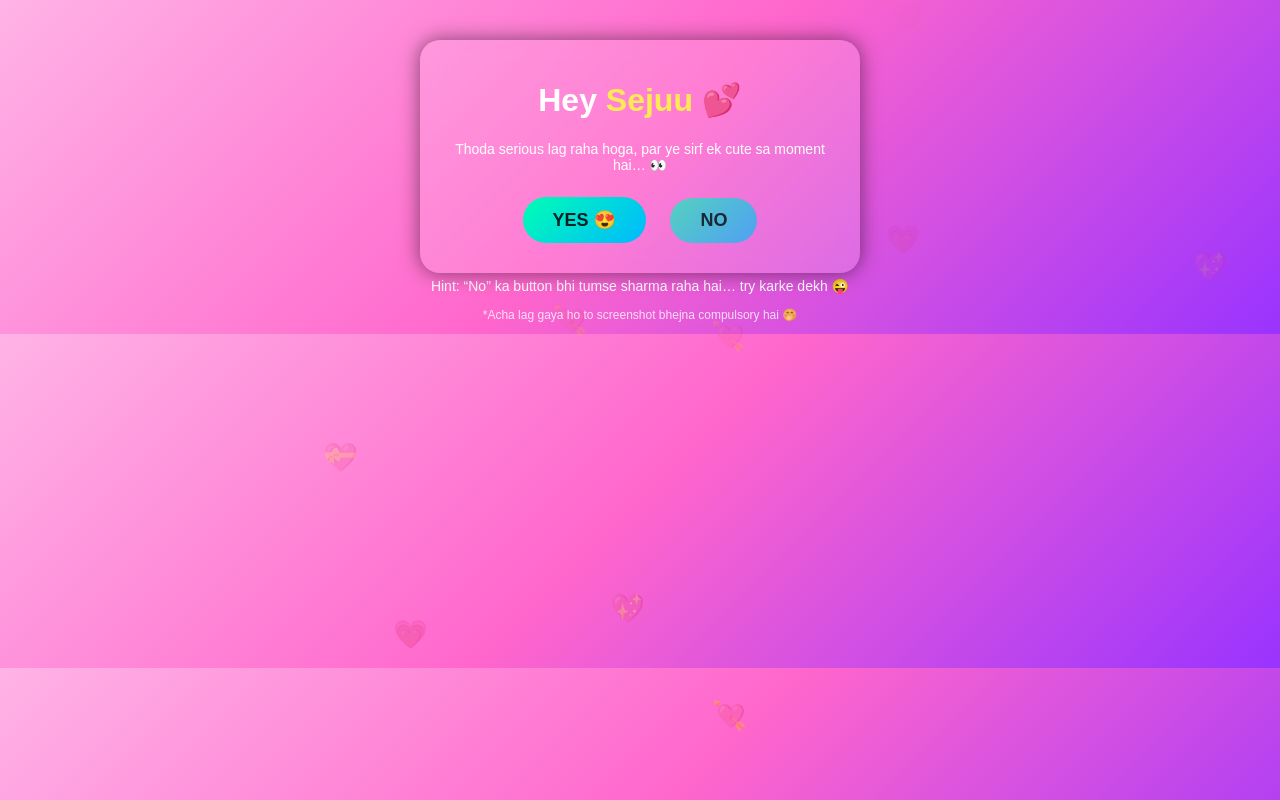
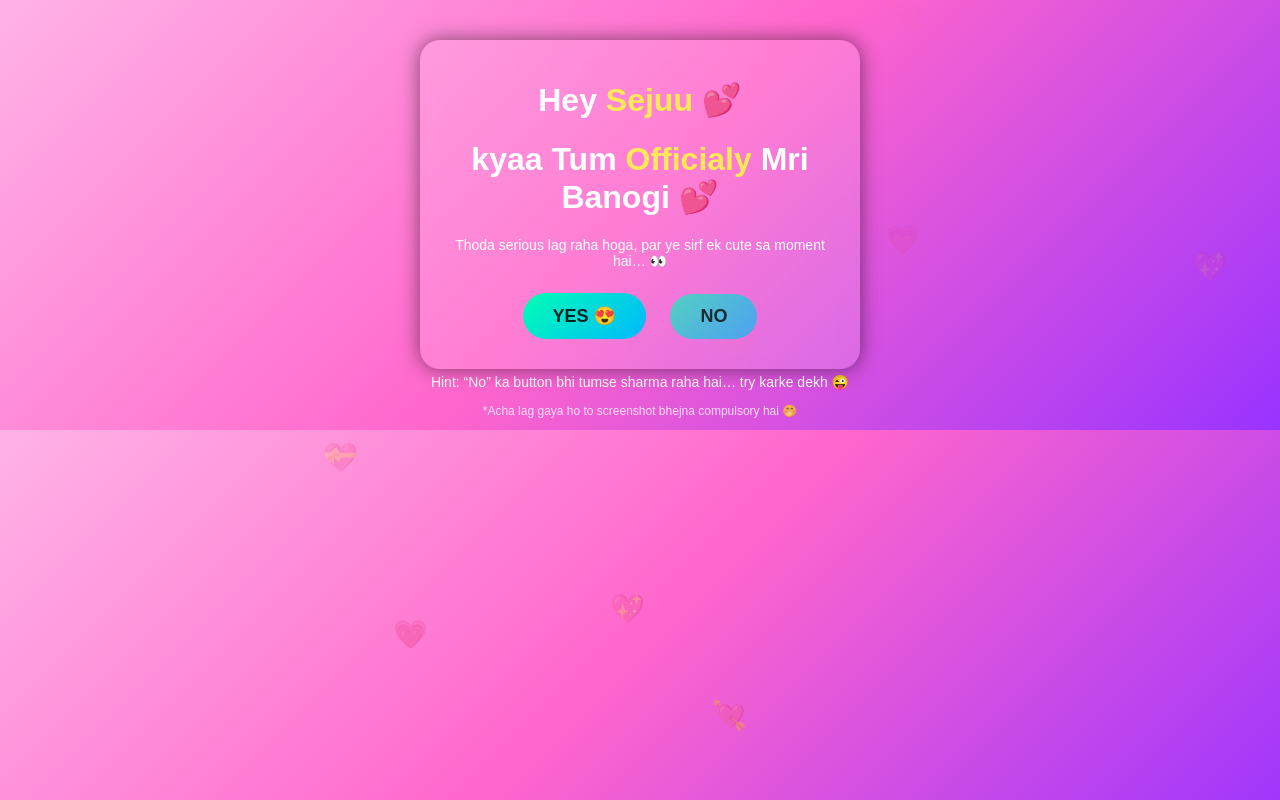
Before and after one commit to lokeshthak/Special-For-You, a plain HTML site: page index.html in a window 1280 px wide. Drawn offline with Linux system fonts and the light colour scheme.

Commit message:
Update index.html

```diff
--- a/index.html
+++ b/index.html
@@ -135,6 +135,8 @@
 <div class="card">
 
     <h1>Hey <span>Sejuu</span> 💕</h1>
+
+ <h1>kyaa Tum <span>Officialy </span> Mri Banogi 💕</h1>
 
     <p style="font-size:14px">
         Thoda serious lag raha hoga, par ye sirf ek cute sa moment hai… 👀
```
